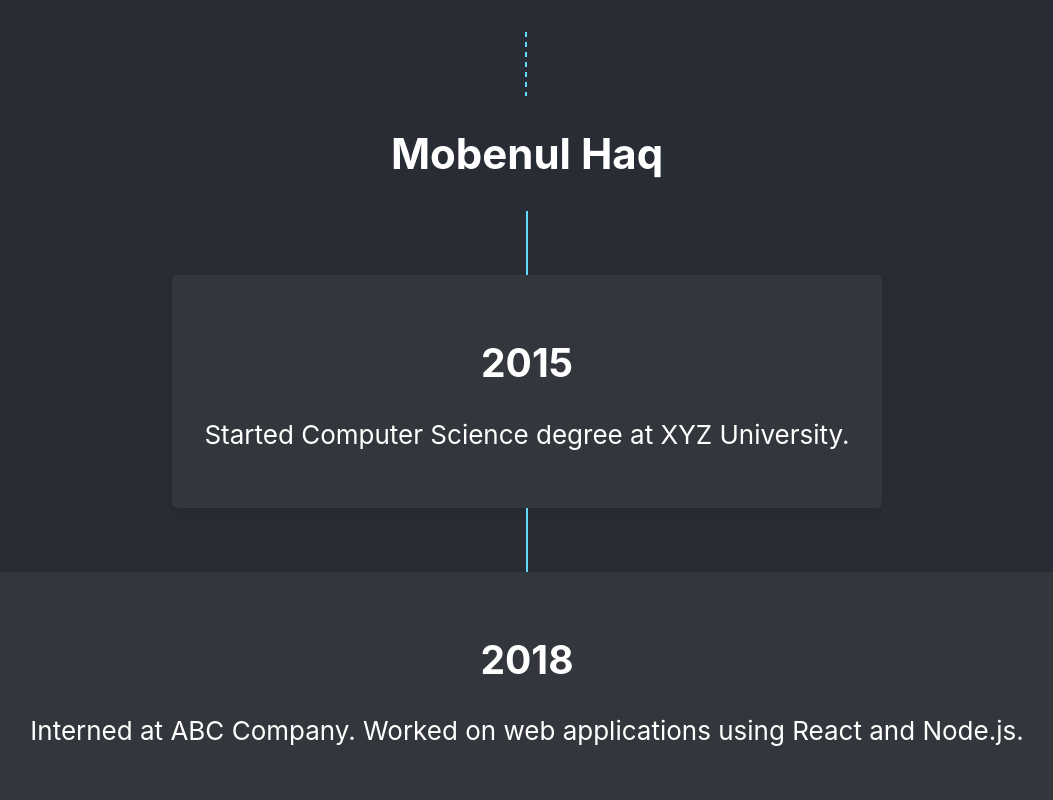
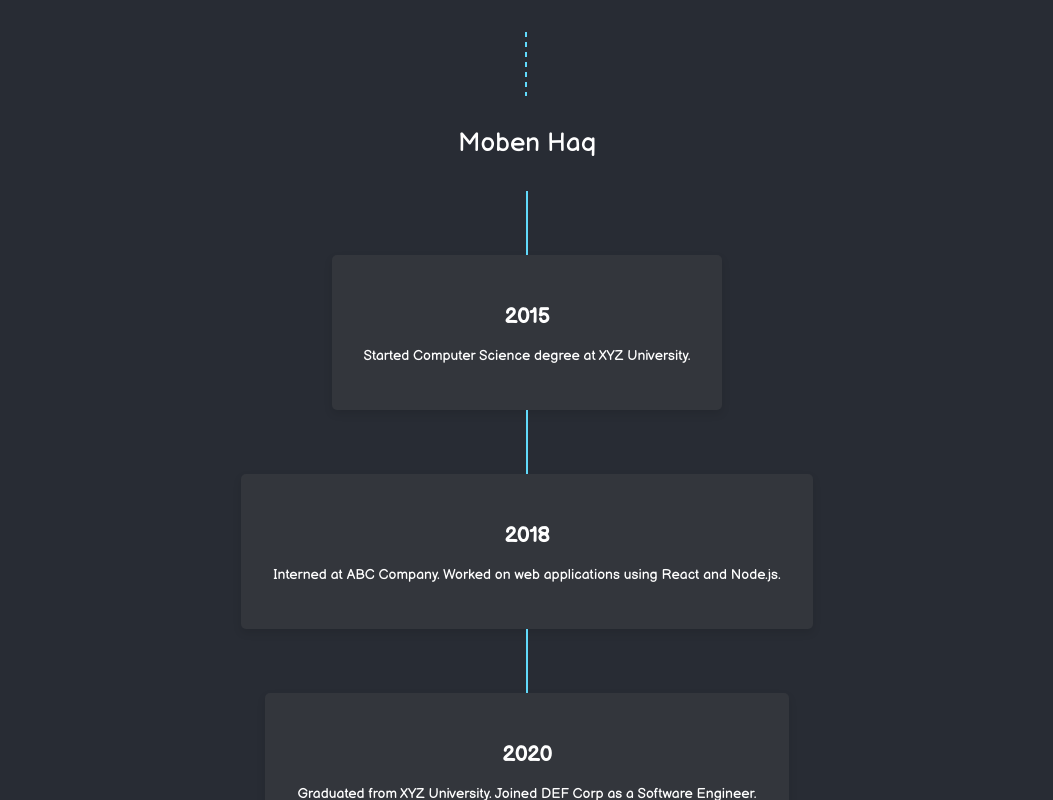
Before and after one commit to mobenh/portfolio_rev2, a React (Create React App) app: page / in a window 1280 px wide. Shown: the top 800 px of the page, without its empty margins (113-1166 px from the left). Built offline with nearby package versions, Linux system fonts and the light colour scheme.

Commit message:
added Balsamiq font

```diff
--- a/public/index.html
+++ b/public/index.html
@@ -25,6 +25,7 @@
       Learn how to configure a non-root public URL by running `npm run build`.
     -->
     <title>React App</title>
+    <link href="https://fonts.googleapis.com/css2?family=Balsamiq+Sans&display=swap" rel="stylesheet">
   </head>
   <body>
     <noscript>You need to enable JavaScript to run this app.</noscript>
--- a/src/App.css
+++ b/src/App.css
@@ -1,5 +1,6 @@
 .App {
   text-align: center;
+  font-family: 'Balsamiq Sans', cursive;
 }
 
 .App-logo {
@@ -10,7 +11,7 @@
 .App-header {
   background-color: #282c34;
   padding: 2rem 0;
-  font-size: calc(10px + 2vmin);
+  font-size: calc(6px + 1vmin);
   color: white;
 }
 
@@ -30,8 +31,7 @@
 }
 
 .name {
-  font-size: calc(10px + 4vmin);
-  font-weight: bold;
+  font-size: calc(6px + 2.5vmin);
   margin-bottom: 2rem;
 }
 
--- a/src/App.js
+++ b/src/App.js
@@ -9,7 +9,7 @@ function App() {
           <div className="dashed-line"></div>
         </div>
 
-        <div className="name">Mobenul Haq</div>
+        <div className="name">Moben Haq</div>
 
         <div className="roadmap">
           <div className="milestone">
```
